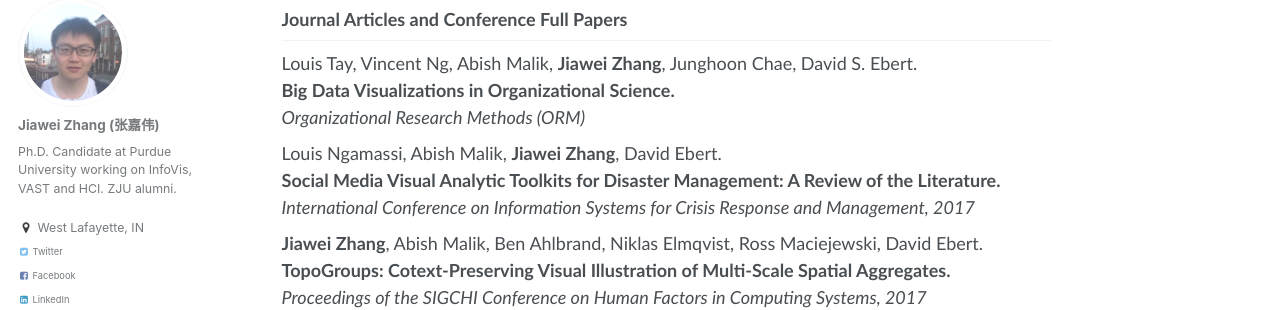
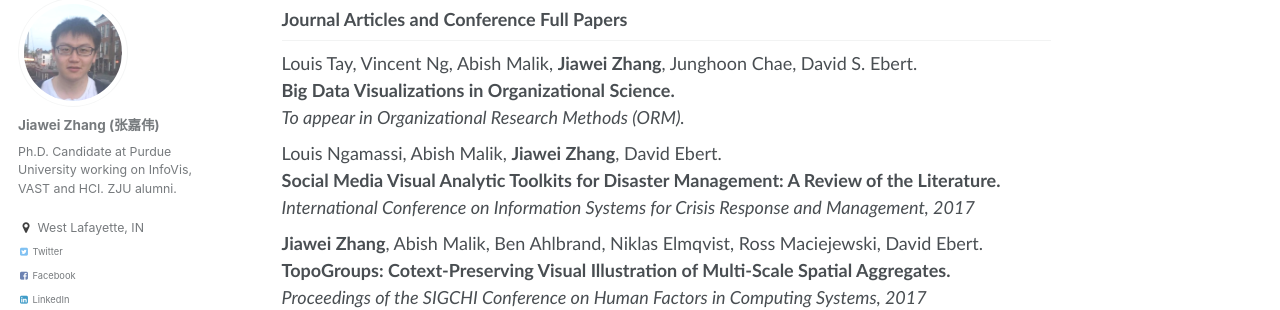
Before and after one commit to rivulet-zhang/rivulet-zhang.github.io, a Jekyll site: the page built from _pages/publications.md, in a window 1280 px wide and 900 px high. Shown: the part 120-430 px from the top of the window. Built offline with Jekyll 4.4.1, drawn with Linux system fonts in a browser that asks for light colours.

Commit message:
Update pub;

```diff
--- a/_pages/publications.md
+++ b/_pages/publications.md
@@ -12,7 +12,7 @@
 <p>
 Louis Tay, Vincent Ng, Abish Malik, <b>Jiawei Zhang</b>, Junghoon Chae, David S. Ebert.
 <br><b>Big Data Visualizations in Organizational Science.</b><br>
-<i>Organizational Research Methods (ORM)</i><br>
+<i>To appear in Organizational Research Methods (ORM).</i><br>
 </p>
 
 <p>
```
